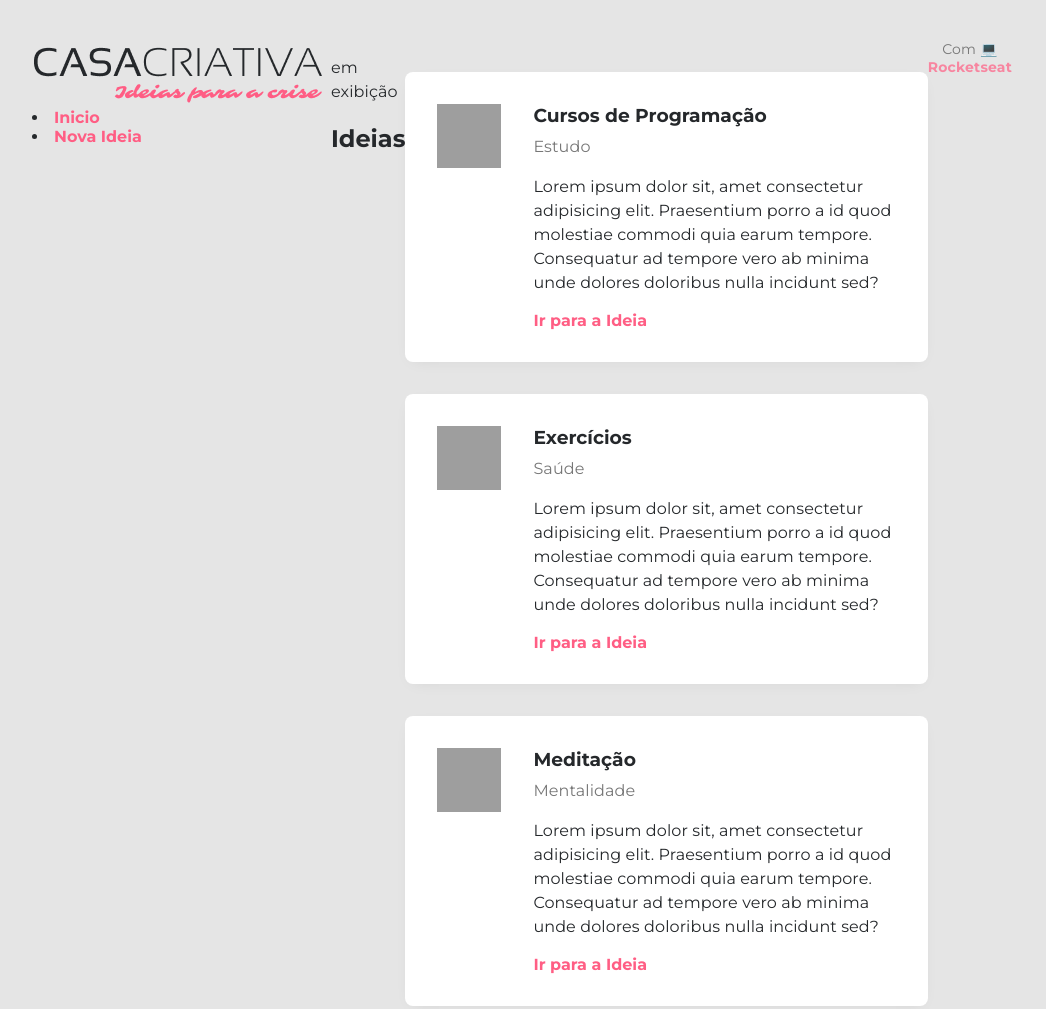
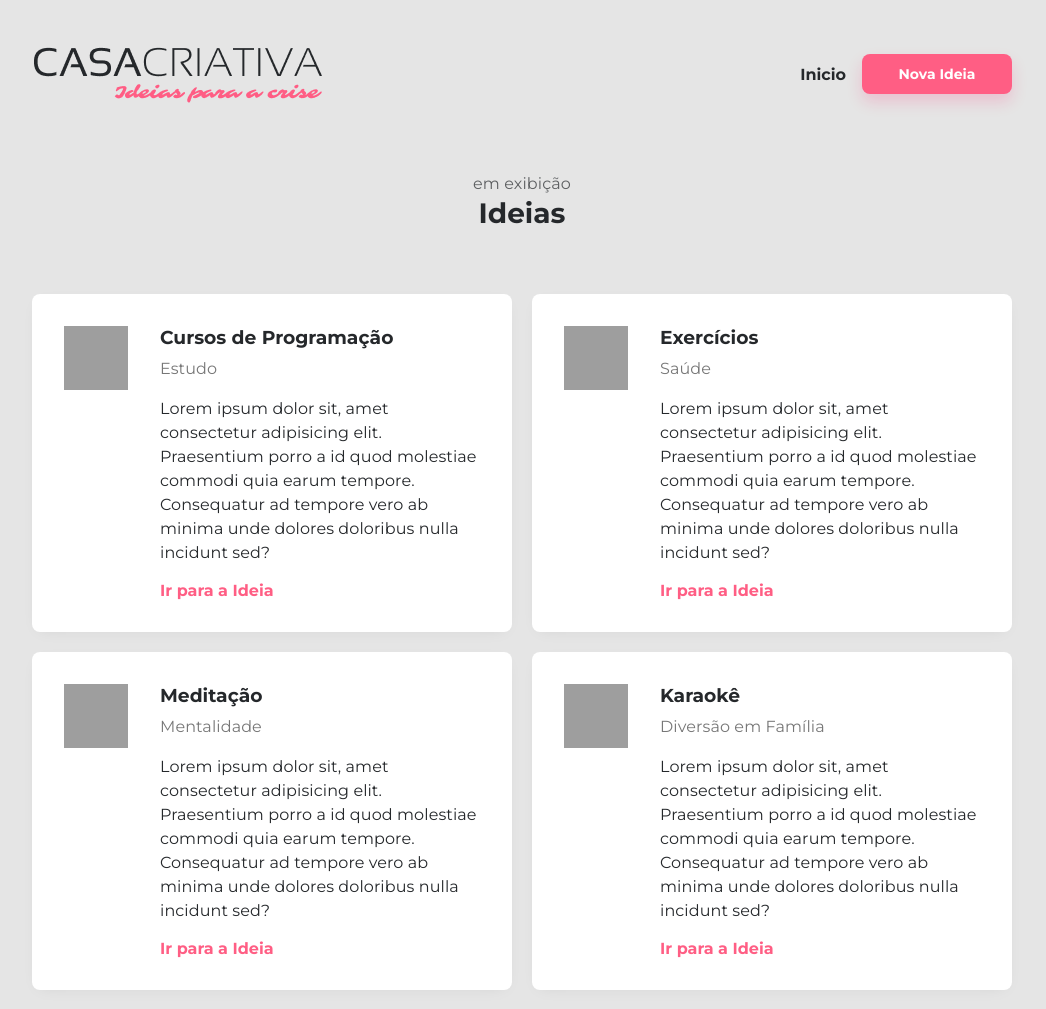
Before and after one commit to mateus-azevedo/Workshop-Dev, a plain HTML site: page ideias.html in a window 1280 px wide. Shown: the top 1009 px of the page, without its empty margins (118-1164 px from the left). Drawn offline with Linux system fonts and the light colour scheme; grey boxes are pictures that could not be loaded.

Commit message:
ideias.html atualizado - integração index & ideia de forma geral

```diff
--- a/style.css
+++ b/style.css
@@ -1,6 +1,8 @@
 /* CSS - Cascading StyleSheet
     BOS >> largura, altura, conteudo da caixa
     Espaçamentos, Bordas, Preencimentos, Posicionamentos */
+
+    /* GLOBAL */
 
 body {
     background: #e5e5e5;
@@ -9,6 +11,10 @@ body {
     font-family: 'Montserrat', sans-serif;
 
     margin: 0;
+}
+
+body.hideScroll {
+    overflow: hidden;
 }
 
 a {
@@ -27,6 +33,32 @@ p, .description {
     letter-spacing: 0.1px;
 }
 
+.button {
+    color: white;
+    background: #ff5E84;
+
+    width: 150px;
+    height: 40px;
+
+    border-radius: 8px;
+
+    font-size: 14px;
+    font-weight: bold;
+
+    display: flex;
+    align-items: center;
+    justify-content: center;
+
+    box-shadow: 0px 8px 16px rgba(255, 0, 92, 0.16);
+}
+
+.button:hover {
+    background-color: #0984e3;
+    text-decoration: none;
+}
+
+    /* PADRÃO */
+
 #container {
     width: 90%;
     max-width: 980px;
@@ -39,7 +71,7 @@ p, .description {
 #intro {
     width: 300px;
 
-    margin-right: 20px;
+    margin-right: 64px;
 }
 
 main {
@@ -71,22 +103,6 @@ button {
 
 button:hover {
     text-decoration: underline;
-}
-
-button.fat {
-    color: white;
-    background: #ff5E84;
-
-    width: 150px;
-    height: 40px;
-
-    border-radius: 8px;
-
-    box-shadow: 0px 8px 16px rgba(255, 0, 92, 0.16);
-}
-
-button.fat:hover {
-    text-decoration: none;
 }
 
 footer {
@@ -143,16 +159,20 @@ footer a {
 
     position: absolute;
     top: 0;
-
-    width: 100vw;
-    height: 100vh;
+    bottom: 0;
+    right: 0;
+    left: 0;
 
     display: flex;
     justify-content: center;
 }
 
+#modal.addScroll {
+    overflow: auto;
+}
+
 #modal .content {
-    margin-top: 128px;
+    margin-top: 5%;
 
     color: white;
 }
@@ -166,7 +186,7 @@ footer a {
     width: 80%;
     max-width: 800px;
 
-    margin: 0 auto;
+    margin: 0 auto 15%;
 
     display: grid;
     grid-template-columns: 1fr 1fr;
@@ -174,7 +194,9 @@ footer a {
     gap: 5px;
 }
 
-.content form div:nth-child(3), .content form div:nth-child(4), .content form div:nth-child(5) {
+.content form div:nth-child(3),
+.content form div:nth-child(4),
+.content form div:nth-child(5) {
     grid-column: span 2;
 }
 
@@ -258,3 +280,69 @@ form button:hover {
     opacity: 1;
     visibility: hidden;
 }
+
+/* IDEIA.HTML */
+
+#page-ideas #container {
+    display: block;
+}
+
+#page-ideas header {
+    display: flex;
+    justify-content: space-between;
+}
+
+#page-ideas nav {
+    display: flex;
+    align-items: center;
+}
+
+#page-ideas nav li {
+    list-style-type: none;
+
+    margin-right: 16px;
+}
+
+#page-ideas nav li a {
+    color: #25282B;
+}
+
+#page-ideas nav li a.button {
+    color: white;
+}
+
+#page-ideas nav li:last-child {
+    margin: 0;
+}
+
+section#title {
+    text-align: center;
+}
+
+section#title p {
+    opacity: 0.7;
+    margin: 0;
+}
+
+section#title h1 {
+    margin: 0;
+
+    font-size: 28px;
+}
+
+section#ideas {
+    display: grid;
+    grid-template-columns: 1fr 1fr;
+
+    gap: 20px;
+}
+
+section#ideas .idea {
+    margin: 0;
+}
+
+section#title,
+section#ideas,
+footer {
+    margin-top: 64px;
+}
```
